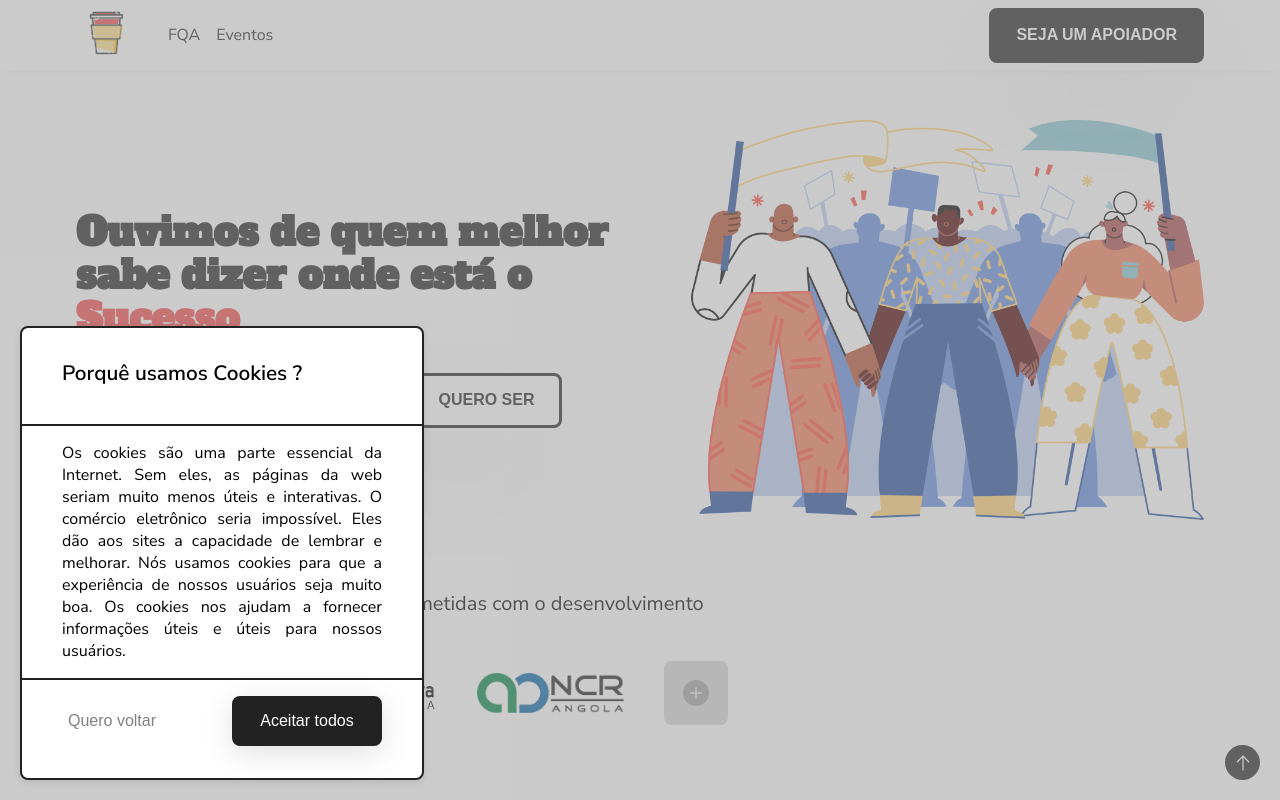
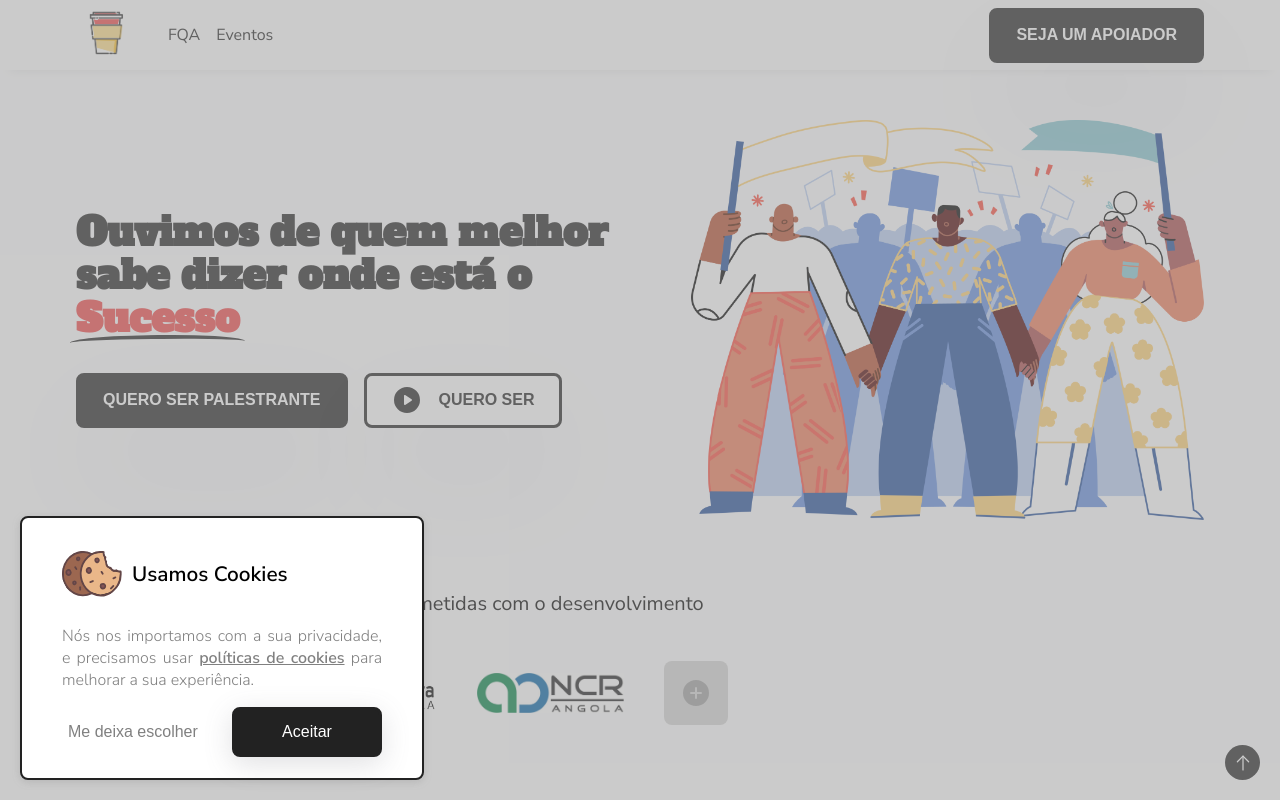
Before and after one commit to TyperGuy/caffeina, a Next.js app: page / in a window 1280 px wide. Shown: the top 800 px of the page. Built offline with nearby package versions, Linux system fonts and the light colour scheme.

Commit message:
fix : cookie  Navegation

```diff
--- a/src/components/modals/cookies/index.tsx
+++ b/src/components/modals/cookies/index.tsx
@@ -8,7 +8,7 @@ import Reasons from './reasons';
 
 const Modal: FC<{ modalRef: any }> = ({ modalRef }) => {
   const [showModal, setShowModal] = useState(false);
-  const [wantToChoose,setWantToChoose] = useState(false)
+  const [wantToChoose,setWantToChoose] = useState(true)
 
   const handleShow = useCallback((show: boolean) => setShowModal(show), [])
 
@@ -21,7 +21,7 @@ const Modal: FC<{ modalRef: any }> = ({ modalRef }) => {
       <Container>
         {
           wantToChoose?
-          <Settings setWantToChoose={setWantToChoose}/>:
+          <Dialog setWantToChoose={setWantToChoose}/>:
           <Reasons setWantToChoose={setWantToChoose}/>
         }
 
--- a/src/components/modals/cookies/reasons/index.tsx
+++ b/src/components/modals/cookies/reasons/index.tsx
@@ -17,7 +17,8 @@ const Settings: FC <{setWantToChoose:boolean}> = ({setWantToChoose}) => {
               display:'flex',
               flexDirection:'column',
               alignItems:'center',
-              border: '2px solid #222',
+              borderTop: '1px solid #ccc',
+              borderBottom: '1px solid #ccc'
             }}>
               <p
               style={{
--- a/src/components/modals/cookies/settings/index.tsx
+++ b/src/components/modals/cookies/settings/index.tsx
@@ -27,7 +27,8 @@ const Settings: FC <{setWantToChoose:boolean}> = ({setWantToChoose}) => {
               alignItems:'center',
               margin:'16px 0',
               padding:'16px 0',
-              border: '2px solid #222'
+              borderTop: '1px solid #ccc',
+              borderBottom: '1px solid #ccc'
             }}>
             <Section>
               <p>Alguma coisa</p>
--- a/src/pages/fqa.tsx
+++ b/src/pages/fqa.tsx
@@ -2,7 +2,6 @@ import type { NextPage } from 'next';
 import  Acordion,{QuestionType}  from 'components/acordion';
 import Questions from '../international/pt-pt/fqa.json';
 import {Input}  from 'components/speaker-form/Form.styles';
-import { useState } from 'react';
 
 const Style ={
   width:'100%',
```
